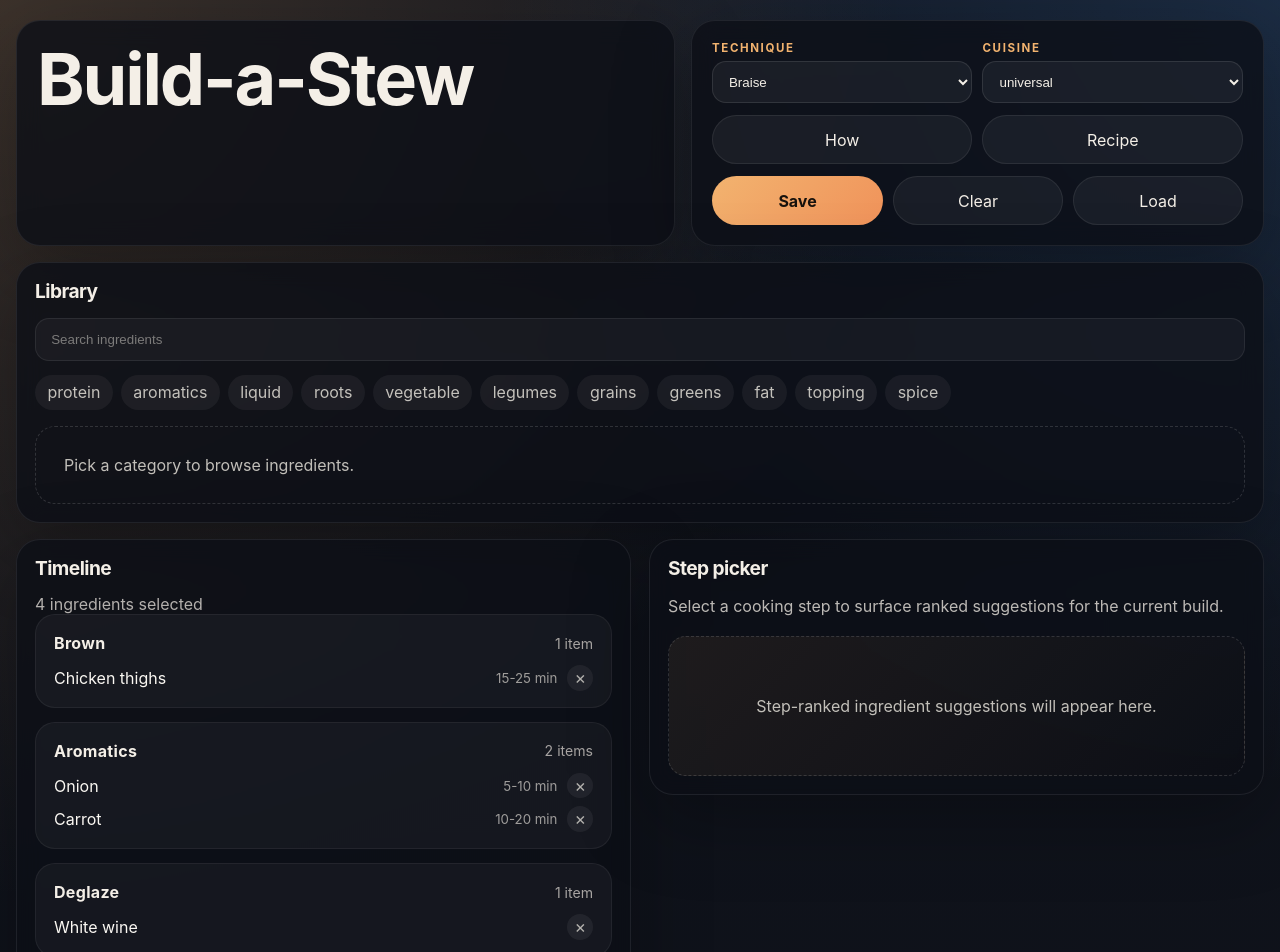
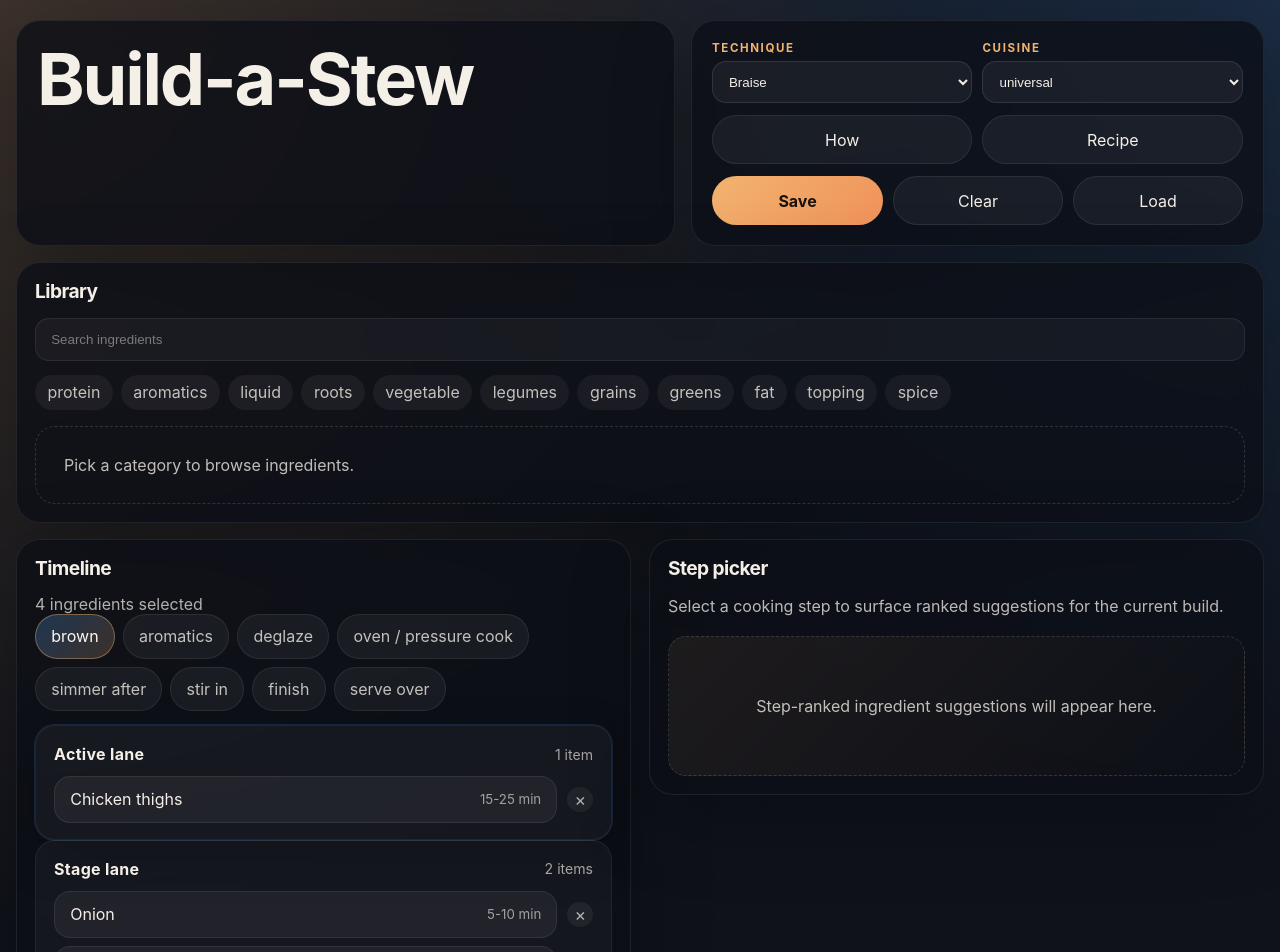
Before and after one commit to LesTP/build-a-stew, a React (Vite) app: page / in a window 1280 px wide. Shown: the top 952 px of the page. Built offline with nearby package versions, Linux system fonts and the light colour scheme.

Commit message:
9.2: Wired the braise timeline into selectable tabs and placed ingredient chips, with active-step state and detail opening from timeline items.

```diff
--- a/src/App.tsx
+++ b/src/App.tsx
@@ -49,8 +49,10 @@ function AppContent() {
   const [overlay, setOverlay] = useState<null | 'how' | 'recipe' | 'load'>(null);
   const [selectedTechniqueId, setSelectedTechniqueId] = useState(DEFAULT_TECHNIQUE_ID);
   const [selectedCuisine, setSelectedCuisine] = useState<CuisineTag>(DEFAULT_CUISINE);
+  const [activeStepId, setActiveStepId] = useState(AVAILABLE_TECHNIQUES[0]?.steps[0]?.id ?? 'brown');
 
   const analysis = useMemo(() => analyzeBuild(build, catalog), [build, catalog]);
+  const selectedTechnique = TECHNIQUES[selectedTechniqueId] ?? AVAILABLE_TECHNIQUES[0];
 
   const selectedIngredient = useMemo(() => {
     if (selectedIngredientId === null) {
@@ -74,6 +76,14 @@ function AppContent() {
     window.addEventListener('keydown', onKeyDown);
     return () => window.removeEventListener('keydown', onKeyDown);
   }, [selectedIngredientId]);
+
+  useEffect(() => {
+    if (selectedTechnique.steps.some(step => step.id === activeStepId)) {
+      return;
+    }
+
+    setActiveStepId(selectedTechnique.steps[0]?.id ?? activeStepId);
+  }, [activeStepId, selectedTechnique]);
 
   function placeIngredient(ingredientId: string, stage: CookingStage) {
     const catalogIngredient = catalog.find(ingredient => ingredient.id === ingredientId);
@@ -186,7 +196,11 @@ function AppContent() {
           <BuildSummary
             build={build}
             catalog={catalog}
+            steps={selectedTechnique.steps}
+            activeStepId={activeStepId}
             onRemoveIngredient={removeIngredient}
+            onSelectIngredient={setSelectedIngredientId}
+            onStepChange={setActiveStepId}
             onUpdateBuild={updateBuild}
             showEmptyStages
           />
--- a/src/components/BuildSummary.tsx
+++ b/src/components/BuildSummary.tsx
@@ -1,10 +1,15 @@
 import { groupBuildByStage } from '../build';
 import { COOKING_STAGES, STAGE_LABELS, type Ingredient, type StewBuild } from '../types';
+import type { CookingStep } from '../techniques';
 
 interface BuildSummaryProps {
   build: StewBuild;
   catalog: readonly Ingredient[];
   onRemoveIngredient?: (ingredientId: string) => void;
+  onSelectIngredient?: (ingredientId: string) => void;
+  steps?: readonly CookingStep[];
+  activeStepId?: CookingStep['id'] | null;
+  onStepChange?: (stepId: CookingStep['id']) => void;
   onUpdateBuild?: (patch: Partial<StewBuild>) => void;
   showEmptyStages?: boolean;
 }
@@ -29,11 +34,22 @@ export function BuildSummary({
   build,
   catalog,
   onRemoveIngredient,
+  onSelectIngredient,
+  steps,
+  activeStepId = null,
+  onStepChange,
   showEmptyStages = false,
 }: BuildSummaryProps) {
   const grouped = groupBuildByStage(build);
   const ingredientsById = ingredientNameMap(catalog);
   const selectedCount = build.ingredients.length;
+  const timelineSteps = steps ?? COOKING_STAGES.map(stage => ({
+    id: stage,
+    label: STAGE_LABELS[stage],
+    timing: stage === 'pressure' || stage === 'simmer_after' ? 'long' : stage === 'finish' || stage === 'serve_over' ? 'finish' : 'short',
+    ...(stage === 'pressure' ? { longCook: true as const } : {}),
+  }));
+  const shouldRenderTimeline = selectedCount > 0 || showEmptyStages;
 
   return (
     <div className="timeline-body">
@@ -41,20 +57,49 @@ export function BuildSummary({
         {selectedCount === 0 ? 'No ingredients selected' : `${selectedCount} ingredient${selectedCount === 1 ? '' : 's'} selected`}
       </p>
 
-      {selectedCount === 0 && !showEmptyStages ? (
+      {!shouldRenderTimeline ? (
         <div className="empty-state">
           <p>Nothing is in the pot yet.</p>
           <p>Load ingredients from the catalog to see the stage lanes populate here.</p>
         </div>
       ) : (
-        <div className="stage-lane-list" role="list" aria-label="Build stages">
+        <div className="stage-lane-list">
+          <div className="timeline-step-strip" role="tablist" aria-label="Cooking steps">
+            {timelineSteps.map(step => {
+              const active = step.id === activeStepId;
+
+              return (
+                <button
+                  key={step.id}
+                  type="button"
+                  role="tab"
+                  aria-selected={active}
+                  aria-controls={`stage-panel-${step.id}`}
+                  className={active ? 'timeline-step-tab timeline-step-tab--active' : 'timeline-step-tab'}
+                  onClick={() => onStepChange?.(step.id)}
+                >
+                  <span className="timeline-step-tab__label">{step.label}</span>
+                </button>
+              );
+            })}
+          </div>
+
+          <div className="stage-lane-list__grid" role="list" aria-label="Build stages">
             {COOKING_STAGES.map(stage => {
               const ingredients = grouped[stage] ?? [];
+              const active = stage === activeStepId;
 
               return (
-              <article key={stage} className="stage-card" role="listitem" data-stage={stage}>
+                <article
+                  key={stage}
+                  id={`stage-panel-${stage}`}
+                  className={active ? 'stage-card stage-card--active' : 'stage-card'}
+                  role="listitem"
+                  data-stage={stage}
+                  data-active={active ? 'true' : 'false'}
+                >
                   <div className="stage-card__header">
-                  <h3>{STAGE_LABELS[stage]}</h3>
+                    <h3>{active ? 'Active lane' : 'Stage lane'}</h3>
                     <span className="stage-count">
                       {ingredients.length} item{ingredients.length === 1 ? '' : 's'}
                     </span>
@@ -70,14 +115,25 @@ export function BuildSummary({
 
                         return (
                           <li key={ingredient.ingredientId} className="ingredient-row">
-                          <span className="ingredient-name">{ingredientName}</span>
-                          <span className="ingredient-cook-time">{cookMinutes ?? ''}</span>
+                            <button
+                              type="button"
+                              className="ingredient-chip"
+                              onClick={() => onSelectIngredient?.(ingredient.ingredientId)}
+                              aria-label={`Open detail for ${ingredientName}`}
+                            >
+                              <span className="ingredient-chip__name">{ingredientName}</span>
+                              {cookMinutes ? (
+                                <span className="ingredient-chip__cook-time ingredient-cook-time">{cookMinutes}</span>
+                              ) : null}
+                            </button>
                             {onRemoveIngredient ? (
                               <button
                                 type="button"
                                 className="remove-button"
                                 onClick={() => onRemoveIngredient(ingredient.ingredientId)}
                                 aria-label={`Remove ${ingredientName}`}
+                                aria-hidden="true"
+                                tabIndex={-1}
                                 data-ingredient-id={ingredient.ingredientId}
                               >
                                 ×
@@ -92,6 +148,7 @@ export function BuildSummary({
               );
             })}
           </div>
+        </div>
       )}
     </div>
   );
--- a/src/styles.css
+++ b/src/styles.css
@@ -579,6 +579,30 @@ button {
   background: linear-gradient(135deg, rgba(81, 164, 255, 0.24), rgba(242, 179, 111, 0.24));
 }
 
+.timeline-step-strip {
+  display: flex;
+  flex-wrap: wrap;
+  gap: 8px;
+}
+
+.timeline-step-tab {
+  border: 1px solid rgba(255, 255, 255, 0.08);
+  border-radius: 999px;
+  padding: 0.7rem 0.95rem;
+  background: rgba(255, 255, 255, 0.05);
+  color: rgba(244, 239, 231, 0.78);
+}
+
+.timeline-step-tab--active {
+  background: linear-gradient(135deg, rgba(81, 164, 255, 0.26), rgba(242, 179, 111, 0.2));
+  color: #fff7ee;
+  border-color: rgba(242, 179, 111, 0.4);
+}
+
+.timeline-step-tab__label {
+  text-transform: lowercase;
+}
+
 .stage-empty {
   padding: 0 2px 4px;
   color: rgba(244, 239, 231, 0.66);
@@ -587,7 +611,7 @@ button {
 
 .ingredient-row {
   display: grid;
-  grid-template-columns: minmax(0, 1fr) 5.5rem auto;
+  grid-template-columns: minmax(0, 1fr) auto;
   gap: 10px;
   align-items: center;
 }
@@ -597,11 +621,33 @@ button {
   gap: 4px;
 }
 
-.ingredient-cook-time {
+.ingredient-chip {
+  min-width: 0;
+  display: grid;
+  grid-template-columns: minmax(0, 1fr) auto;
+  gap: 10px;
+  align-items: center;
+  padding: 0.78rem 0.95rem;
+  border: 1px solid rgba(255, 255, 255, 0.08);
+  border-radius: 16px;
+  background: rgba(255, 255, 255, 0.05);
+  color: inherit;
+  text-align: left;
+}
+
+.ingredient-chip__name {
+  min-width: 0;
+}
+
+.ingredient-chip__cook-time {
   color: rgba(244, 239, 231, 0.62);
   font-size: 0.83rem;
   white-space: nowrap;
-  text-align: right;
+}
+
+.stage-card--active {
+  border-color: rgba(242, 179, 111, 0.3);
+  box-shadow: 0 0 0 1px rgba(81, 164, 255, 0.16), 0 18px 48px rgba(0, 0, 0, 0.24);
 }
 
 .remove-button {
```
Lines whose indentation alone changed are shown as unchanged.
